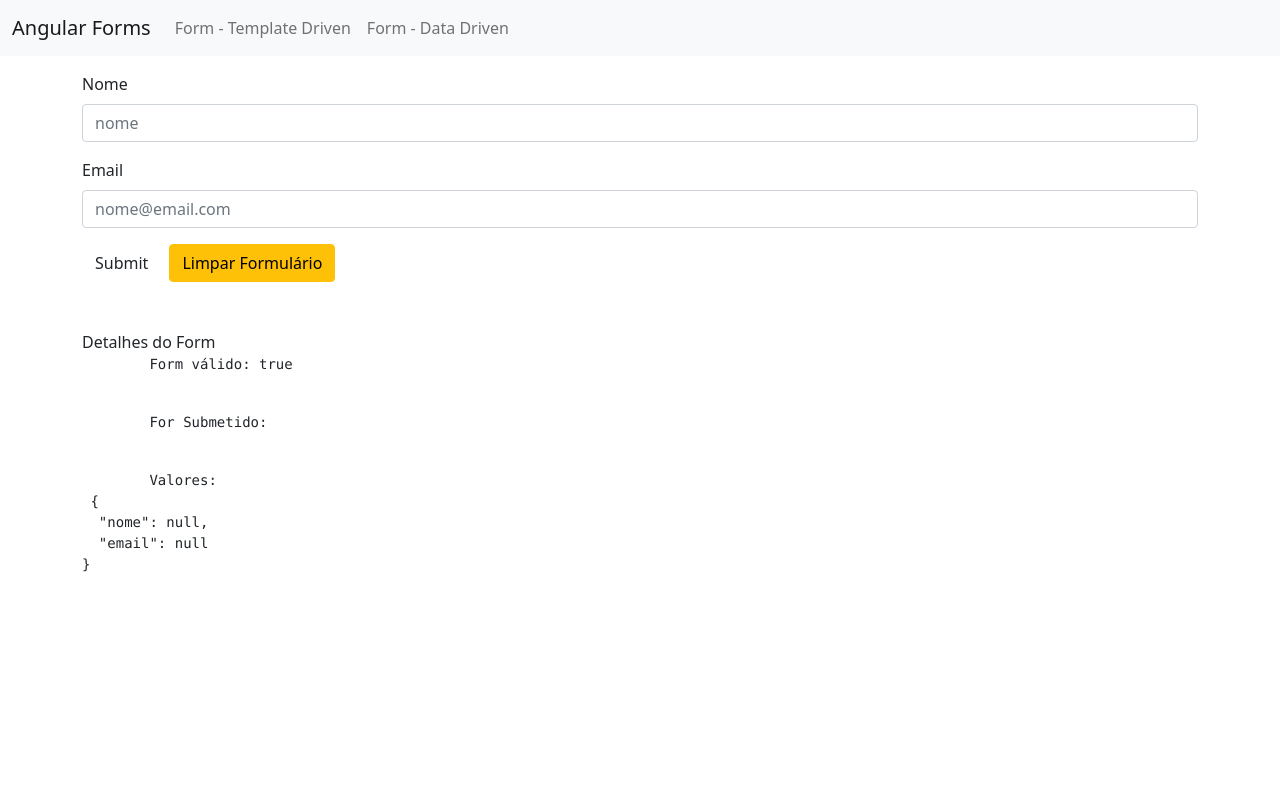
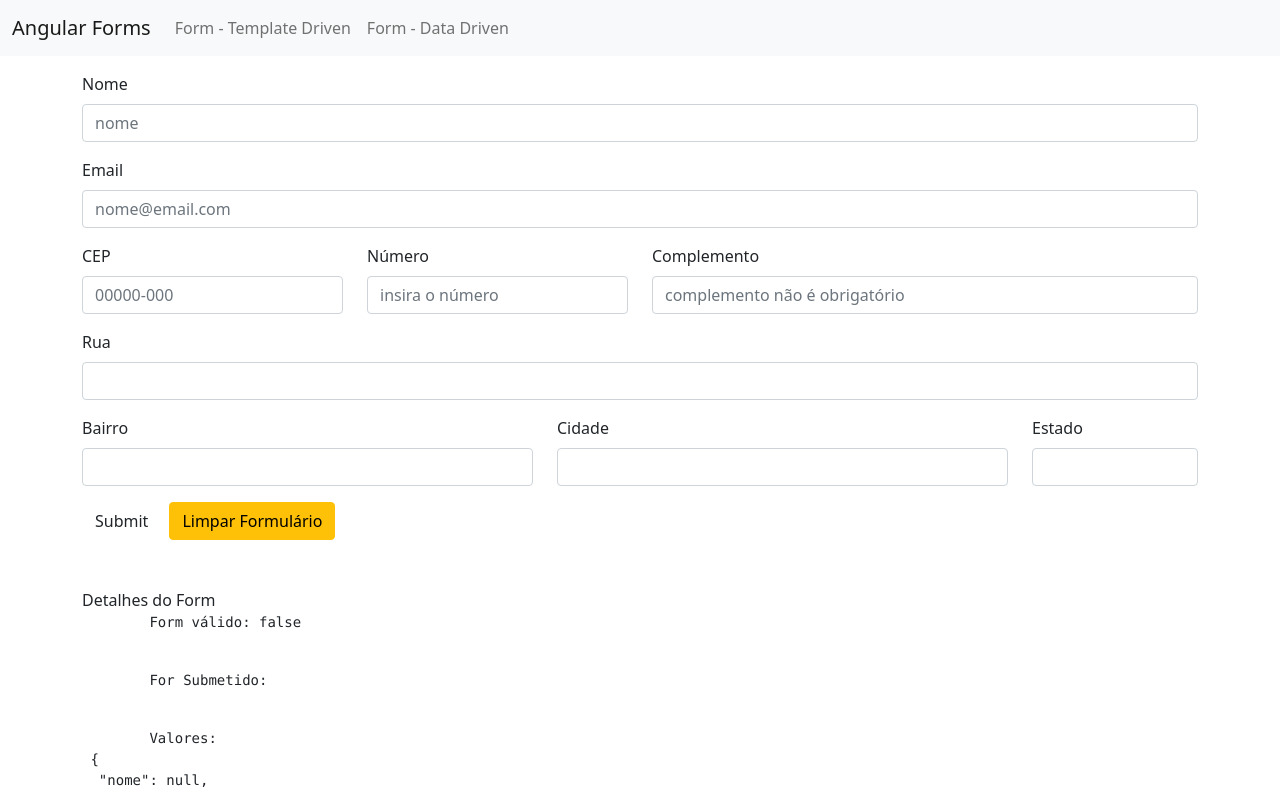
Before and after one commit to drishaolin/formularios-angular, an Angular app: page /dataForm in a window 1280 px wide. Shown: the top 793 px of the page. Built offline with nearby package versions, Linux system fonts and the light colour scheme.

Commit message:
Campos para endereço e validações

```diff
--- a/src/app/data-form/data-form.component.css
+++ b/src/app/data-form/data-form.component.css
@@ -0,0 +1,7 @@
+.has-error {
+    border: 1px solid firebrick;
+    border-radius: 5px;
+}
+.txt-error {
+    color: firebrick;
+}
--- a/src/app/data-form/data-form.component.html
+++ b/src/app/data-form/data-form.component.html
@@ -2,33 +2,151 @@
     <div class="row">
         <div class="col-md-12">
             <div class="mt-3">
-                <label for="nome" class="form-label">
+                <label for="nome" class="form-label"
+                [class.txt-error]="mostraCampoInvalido('nome')">
                 Nome
                 </label>
                 <input type="text" class="form-control" formControlName="nome"
+                [class.has-error]="mostraCampoInvalido('nome')"
                 id="nome" placeholder="nome">
             </div>
-            <!-- <div class="txt-error form-text">
+            <div class="txt-error form-text" *ngIf="mostraCampoInvalido('nome')">
                 {{usuarioAuxiliarMsg.nome}}
-            </div> -->
+            </div>
         </div>
     </div>
 
     <div class="row">
         <div class="col-md-12">
             <div class="mt-3">
-                <label for="email" class="form-label">
+                <label for="email" class="form-label"
+                [class.txt-error]="mostraCampoInvalido('email')">
                 Email
                 </label>
                 <input type="email" class="form-control" formControlName="email"
+                [class.has-error]="mostraCampoInvalido('email')"
                 id="email" placeholder="nome@email.com">
             </div>
-            <!-- <div class="txt-error form-text">
+            <div class="txt-error form-text" *ngIf="mostraCampoInvalido('email')">
                 {{usuarioAuxiliarMsg.email}}
-            </div> -->
+            </div>
+            <div class="txt-error form-text" *ngIf="verificaEmailInvalido()">
+                {{usuarioAuxiliarMsg.emailInvalido}}
+            </div>
         </div>
     </div>
 
+    <div>
+        <div class="row">
+            <!-- CAMPO CEP -->
+            <div class="col-md-3">
+                <div class="mt-3">
+                    <label for="cep" class="form-label"
+                    [class.txt-error]="mostraCampoInvalido('cep')">
+                    CEP
+                    </label>
+                    <input type="text" class="form-control" formControlName="cep"
+                    [class.has-error]="mostraCampoInvalido('cep')"
+                    id="cep" placeholder="00000-000" >
+                    <!-- (blur)="consultaCEP($event.target, f)"> -->
+                </div>
+                <div class="txt-error form-text" *ngIf="mostraCampoInvalido('cep')">
+                    {{usuarioAuxiliarMsg.cep}}
+                </div>
+            </div>
+
+            <!-- CAMPO NÚMERO -->
+            <div class="col-md-3">
+                <div class="mt-3">
+                    <label for="numero" class="form-label"
+                    [class.txt-error]="mostraCampoInvalido('numero')">
+                    Número
+                    </label>
+                    <input type="text" class="form-control" formControlName="numero"
+                    [class.has-error]="mostraCampoInvalido('numero')"
+                    id="numero" placeholder="insira o número">
+                </div>
+                <div class="txt-error form-text" *ngIf="mostraCampoInvalido('numero')">
+                    {{usuarioAuxiliarMsg.numero}}
+                </div>
+            </div>
+
+            <!-- CAMPO COMPLEMENTO -->
+            <div class="col-md-6">
+                <div class="mt-3">
+                    <label for="complemento" class="form-label">
+                    Complemento
+                    </label>
+                    <input type="text" class="form-control" formControlName="complemento"
+                    id="complemento" placeholder="complemento não é obrigatório">
+                </div>
+            </div>
+        </div>
+
+        <!-- CAMPO RUA -->
+        <div class="row">
+            <div class="col-md-12">
+                <div class="mt-3">
+                    <label for="rua" class="form-label"
+                    [class.txt-error]="mostraCampoInvalido('rua')" >
+                    Rua
+                </label>
+                    <input type="text" class="form-control" id="rua" formControlName="rua"
+                    [class.has-error]="mostraCampoInvalido('rua')">
+                </div>
+                <div class="txt-error form-text" *ngIf="mostraCampoInvalido('rua')">
+                    {{usuarioAuxiliarMsg.rua}}
+                </div>
+            </div>
+        </div>
+
+        <div class="row">
+            <div class="col-md-5">
+                <!-- CAMPO BAIRRO -->
+                <div class="mt-3">
+                    <label for="bairro" class="form-label"
+                    [class.txt-error]="mostraCampoInvalido('bairro')">
+                    Bairro
+                    </label>
+                    <input type="text" class="form-control" id="bairro" formControlName="bairro"
+                    [class.has-error]="mostraCampoInvalido('bairro')">
+                </div>
+                <div class="txt-error form-text" *ngIf="mostraCampoInvalido('bairro')">
+                    {{usuarioAuxiliarMsg.bairro}}
+                </div>
+            </div>
+
+            <!-- CAMPO CIDADE -->
+            <div class="col-md-5">
+                <div class="mt-3">
+                    <label for="cidade" class="form-label"
+                    [class.txt-error]="mostraCampoInvalido('cidade')">
+                    Cidade
+                </label>
+                    <input type="text" class="form-control" id="cidade" formControlName="cidade"
+                    [class.has-error]="mostraCampoInvalido('cidade')">
+                </div>
+                <div class="txt-error form-text" *ngIf="mostraCampoInvalido('cidade')">
+                    {{usuarioAuxiliarMsg.cidade}}
+                </div>
+            </div>
+
+            <!-- CAMPO ESTADO -->
+            <div class="col-md-2">
+                <div class="mt-3">
+                    <label for="estado" class="form-label"
+                    [class.txt-error]="!formulario.controls['estado'].valid && formulario.controls['estado'].touched">
+                    Estado
+                    </label>
+                    <input type="text" class="form-control" id="estado" formControlName="estado"
+                    [class.has-error]="mostraCampoInvalido('estado')">
+                </div>
+                <div class="txt-error form-text" *ngIf="mostraCampoInvalido('estado')">
+                    {{usuarioAuxiliarMsg.estado}}
+                </div>
+            </div>
+        </div>
+    </div>
 
     <div class="d-flex">
         <button type="submit" class="btn mt-3">
--- a/src/app/data-form/data-form.component.ts
+++ b/src/app/data-form/data-form.component.ts
@@ -1,6 +1,7 @@
 import { HttpClient } from '@angular/common/http';
+import { BinaryOperatorExpr, compileComponentFromMetadata } from '@angular/compiler';
 import { Component, OnInit } from '@angular/core';
-import { FormBuilder, FormControl, FormGroup } from '@angular/forms';
+import { FormBuilder, FormControl, FormGroup, Validators } from '@angular/forms';
 
 @Component({
   selector: 'app-data-form',
@@ -10,6 +11,19 @@ import { FormBuilder, FormControl, FormGroup } from '@angular/forms';
 export class DataFormComponent implements OnInit {
 
   formulario: FormGroup;
+
+  usuarioAuxiliarMsg: any = {
+    nome: 'Nome é obrigatório!',
+    email: 'Email é obrigatório!',
+    emailInvalido: 'Email inválido!',
+    cep: 'CEP é obrigatório!',
+    cepInvalido: 'CEP inválido!',
+    rua: 'Rua é obrigatório!',
+    numero: 'Número é obrigatório!',
+    bairro: 'Bairro é obrigatório!',
+    cidade: 'Cidade é obrigatório!',
+    estado: 'Estado é obrigatório!',
+  }
 
   constructor(
     private formBuilder: FormBuilder,
@@ -24,8 +38,15 @@ export class DataFormComponent implements OnInit {
     // });
 
     this.formulario = this.formBuilder.group({
-      nome: [null],
-      email: [null]
+      nome: [null, Validators.required],
+      email: [null, [Validators.required, Validators.email]],
+      cep: [null, Validators.required],
+      numero: [null, Validators.required],
+      complemento: [null],
+      rua: [null, Validators.required],
+      bairro: [null, Validators.required],
+      cidade: [null, Validators.required],
+      estado: [null, Validators.required]
     })
   }
 
@@ -46,4 +67,19 @@ export class DataFormComponent implements OnInit {
     this.formulario.reset();
   }
 
+  mostraCampoInvalido (campo: string): boolean {
+    //ambas sintaxes são corretas:
+    // return !this.formulario.controls[campo].valid
+    // && this.formulario.controls[campo].touched;
+    return !this.formulario.get(campo)!.valid
+    && this.formulario.get(campo)!.touched;
+  }
+  verificaEmailInvalido() {
+    //retorna true caso exista erro no email e ele foi tocado
+    let campoEmail = this.formulario.controls['email'];
+    if(campoEmail.errors) {
+      return campoEmail.errors['email'] && campoEmail.touched;
+    }
+  }
+
 }
```
